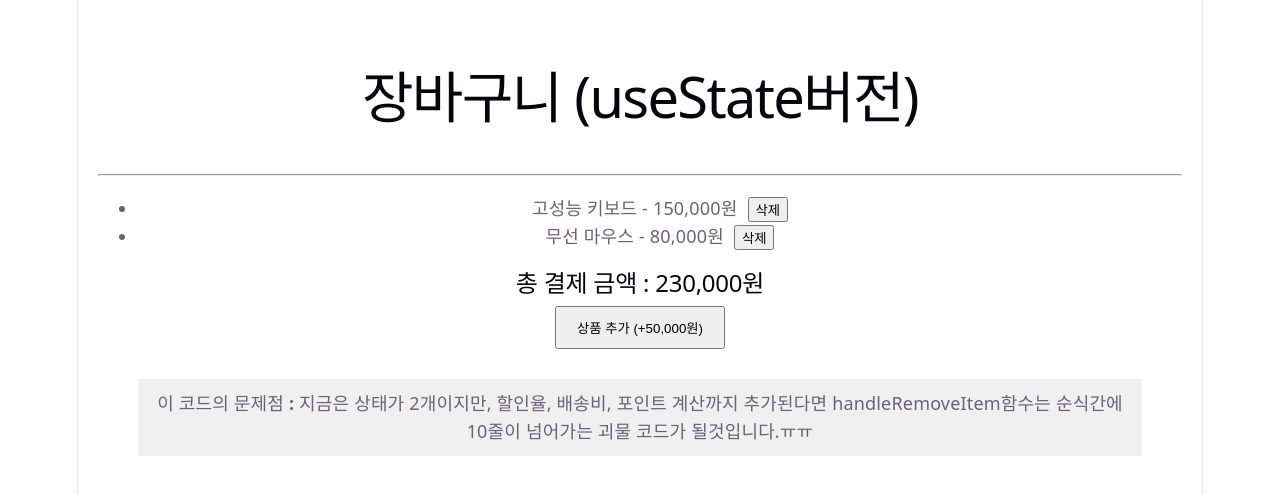
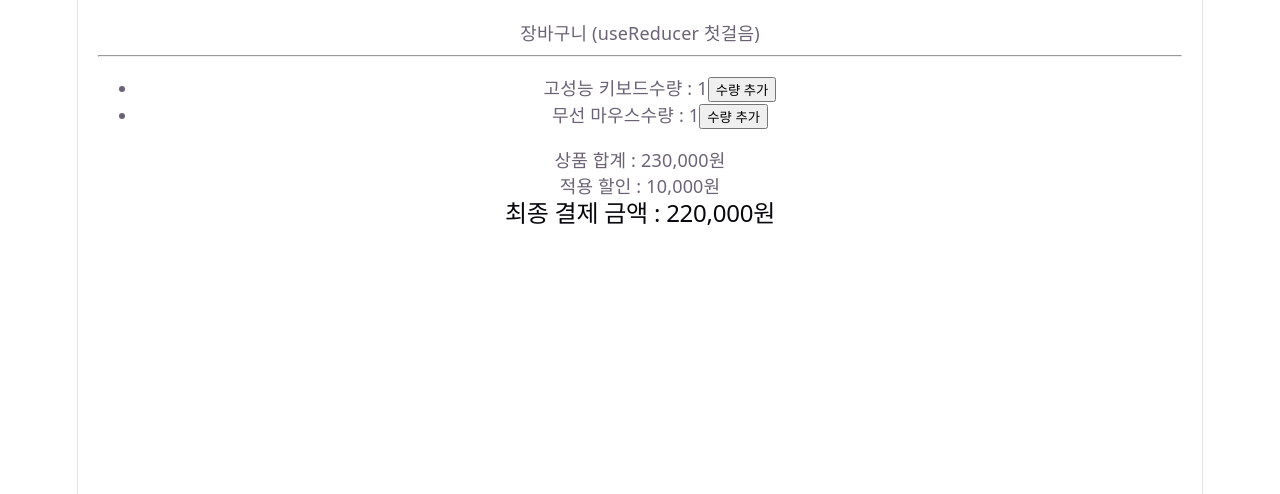
Before and after one commit to hyejoy/react-master, a React (Vite) app in the folder my-react-app/: page / in a window 1280 px wide. Shown: the top 494 px of the page. Built offline with nearby package versions, Linux system fonts and the light colour scheme.

Commit message:
feat: useReducer 첫걸음

```diff
--- a/my-react-app/src/App.tsx
+++ b/my-react-app/src/App.tsx
@@ -1,4 +1,4 @@
-import CartPage from "./pages/CartPage";
+import CartPage from "./pages/ReducerCartPage";
 
 export default function App() {
   return (
--- /dev/null
+++ b/my-react-app/src/pages/ReducerCartPage.tsx
@@ -0,0 +1,74 @@
+/**
+ * 행동 중심으로 상태를 변경하는 메인 실습 파일
+ * 흩어져 있던 setState들을 하나의 reducer 함수로 모으고, 사용자의 행동을 dispatch로 전달하는 구조를 작성한다. */
+
+import { useReducer } from "react";
+
+const initialState: InitItems = {
+  items: [
+    { id: 1, name: "고성능 키보드", price: 150000, qty: 1 },
+    { id: 2, name: "무선 마우스", price: 80000, qty: 1 },
+  ],
+  totalPrice: 230000,
+  discount: 10000,
+};
+
+type CartAction = {
+  type: "INCREASE_QTY";
+  payload: { id: number | string; price: number };
+};
+
+// 2. 리듀서 (reducer) : 상태 변화의 '중앙 규칙서'
+// (이전상태, 액션)을 받아 새로운 상태를 계산하여 반환합니다.
+
+function cartReducer(state: InitItems, action: CartAction): InitItems {
+  switch (action.type) {
+    case "INCREASE_QTY":
+      return {
+        ...state,
+        items: state.items.map((item) =>
+          item.id === action.payload.id ? { ...item, qty: item.qty + 1 } : item,
+        ),
+        totalPrice: state.totalPrice + action.payload.price,
+        discount: Math.max(0, state.discount - 500),
+      };
+    default:
+      return state;
+  }
+}
+
+export default function ReducerCartPage() {
+  const [state, dispatch] = useReducer(cartReducer, initialState);
+  return (
+    <div style={{ padding: "20px", border: "2px solid #" }}>
+      <div>장바구니 (useReducer 첫걸음)</div>
+      <hr />
+      <ul>
+        {state.items.map((item) => (
+          <li key={item.id}>
+            {item.name}
+            수량 : {item.qty}
+            <button
+              onClick={() =>
+                dispatch({
+                  type: "INCREASE_QTY",
+                  payload: { id: item.id, price: item.price },
+                })
+              }
+            >
+              수량 추가
+            </button>
+          </li>
+        ))}
+      </ul>
+      <div>
+        <p>상품 합계 : {state.totalPrice.toLocaleString()}원</p>
+        <p>적용 할인 : {state.discount.toLocaleString()}원</p>
+        <h2>
+          최종 결제 금액 :{" "}
+          {(state.totalPrice - state.discount).toLocaleString()}원
+        </h2>
+      </div>
+    </div>
+  );
+}
```
Also changed, not shown: my-react-app/src/type.d.ts (+8 -0 lines).
